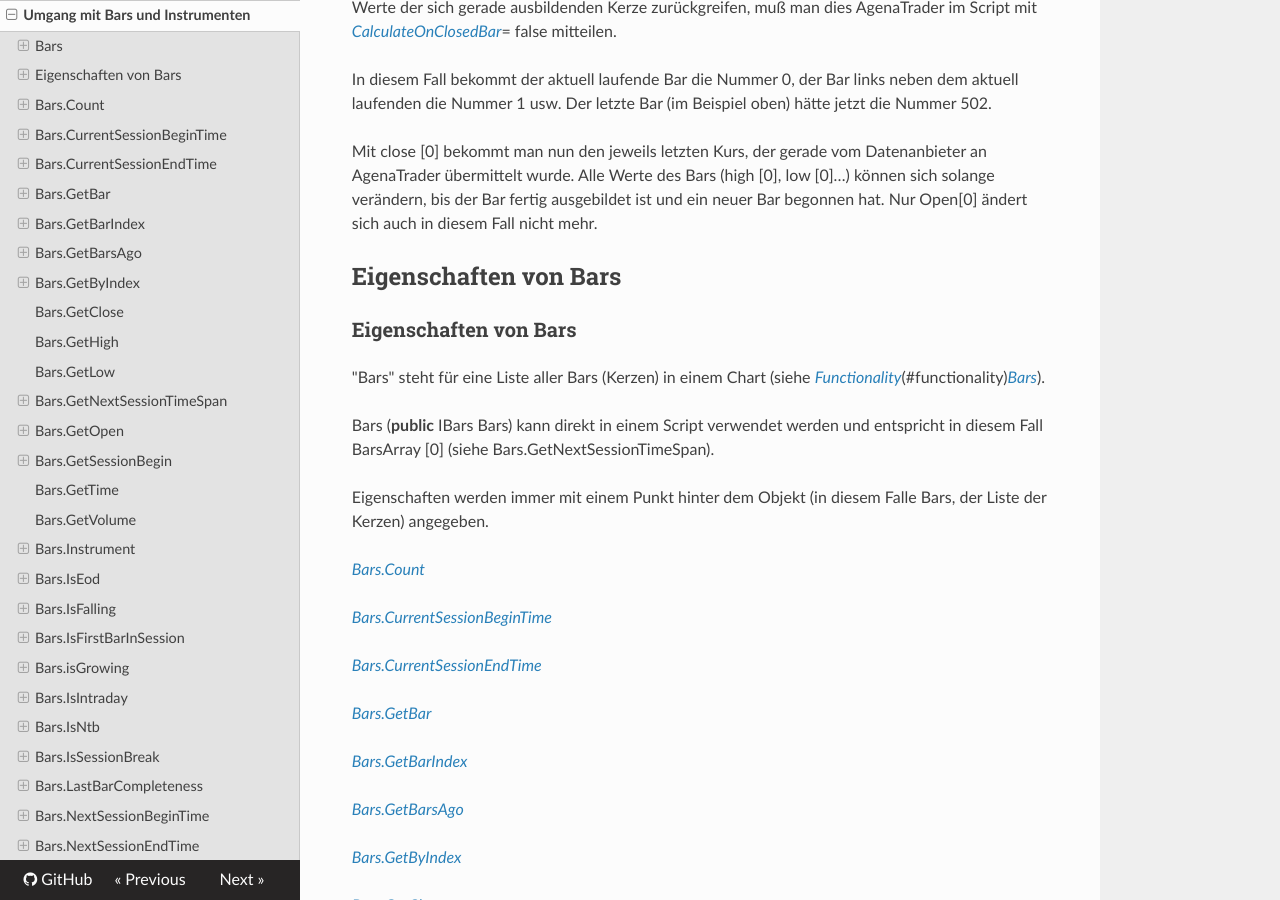
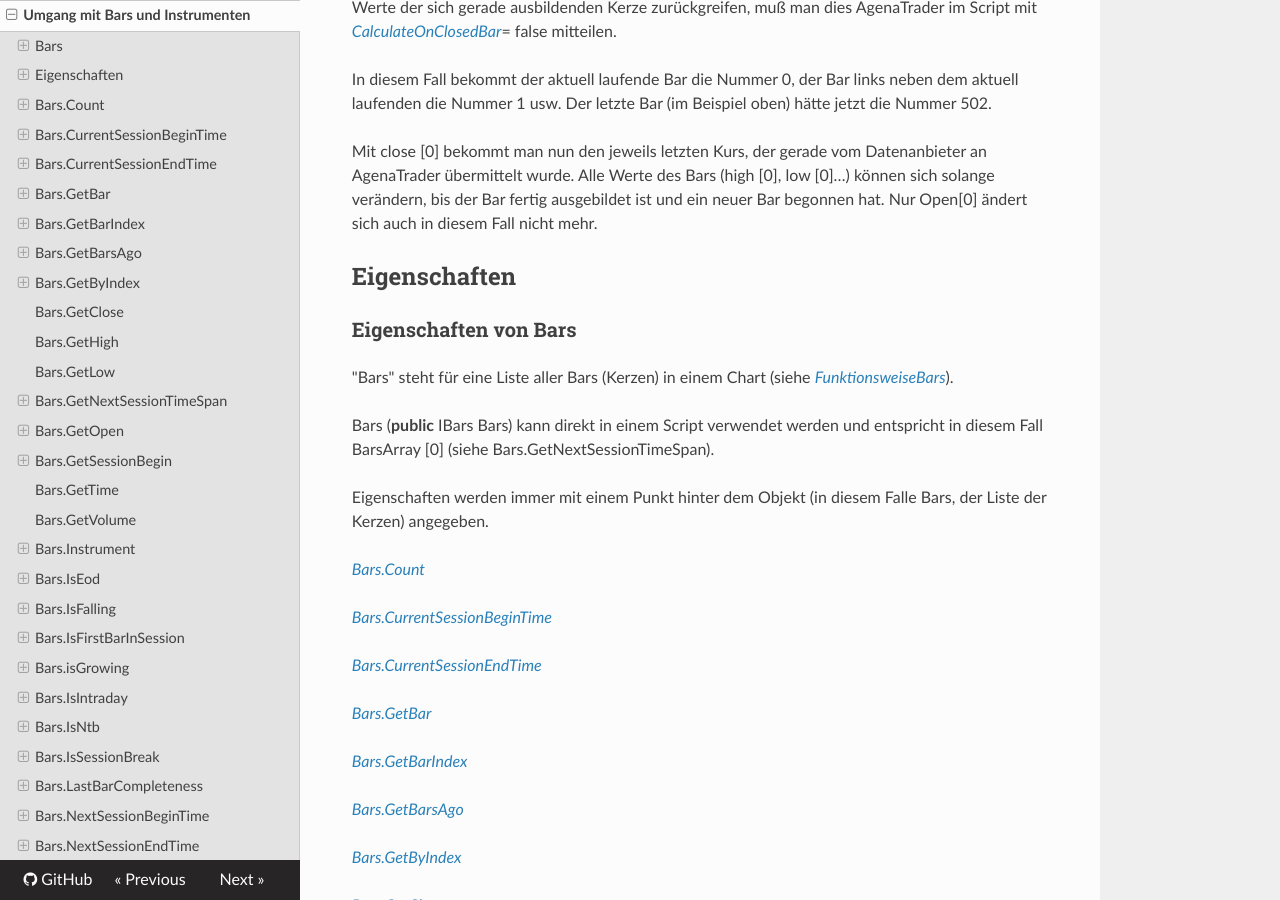
Before and after one commit to AgenaTrader/AgenaScript-documentation-de, an MkDocs documentation site: the page built from sources/umgang_mit_bars_und_instrumenten.md, in a window 1280 px wide and 900 px high, scrolled down 1518 px. Built offline with MkDocs 1.6.1, drawn with Linux system fonts in a browser that asks for light colours; nearby versions of some CDN libraries; old or Windows-style settings are respelled for this version of MkDocs; some of the changed text lies outside the part shown.

Commit message:
Update umgang_mit_bars_und_instrumenten.md

````diff
--- a/sources/umgang_mit_bars_und_instrumenten.md
+++ b/sources/umgang_mit_bars_und_instrumenten.md
@@ -43,9 +43,9 @@ In diesem Fall bekommt der aktuell laufende Bar die Nummer 0, der Bar links nebe
 
 Mit close \[0\] bekommt man nun den jeweils letzten Kurs, der gerade vom Datenanbieter an AgenaTrader übermittelt wurde. Alle Werte des Bars (high \[0\], low \[0\]…) können sich solange verändern, bis der Bar fertig ausgebildet ist und ein neuer Bar begonnen hat. Nur Open\[0\] ändert sich auch in diesem Fall nicht mehr.
 
-## Eigenschaften von Bars
+## Eigenschaften
 ### Eigenschaften von Bars
-"Bars" steht für eine Liste aller Bars (Kerzen) in einem Chart (siehe [*Functionality*](#functionality)(#functionality)[*Bars*](#bars)).
+"Bars" steht für eine Liste aller Bars (Kerzen) in einem Chart (siehe [*Funktionsweise*](#funktionsweise)[*Bars*](#bars)).
 
 Bars (**public** IBars Bars) kann direkt in einem Script verwendet werden und entspricht in diesem Fall BarsArray \[0\] (siehe Bars.GetNextSessionTimeSpan).
 
@@ -214,7 +214,7 @@ Bars.GetBar(DateTime time)
 ```
 
 ### Weitere Informationen
-zur Indizierung von Bars siehe [*Functionality*](#functionality), [*Bars*](#bars)
+zur Indizierung von Bars siehe [*Funktionsweise*](#funktionsweise), [*Bars*](#bars)
 
 zur Benutzung von DateTime siehe [http://msdn.microsoft.com/de-de/library/system.datetime.aspx](http://msdn.microsoft.com/de-de/library/system.datetime.aspx)
 
@@ -244,7 +244,7 @@ Bars.GetBarIndex (DateTime dt)
 ```
 
 ### Weitere Informationen
-zur Indizierung von Bars siehe [*Functionality*](#functionality), [*Bars*](#bars)
+zur Indizierung von Bars siehe [*Funktionsweise*](#funktionsweise), [*Bars*](#bars)
 
 ### Beispiel
 ```cs
@@ -273,7 +273,7 @@ Bars.GetBarsAgo(DateTime time)
 ```
 
 ### Weitere Informationen
-zur Indizierung von Bars siehe [*Functionality*](#functionality), [*Bars*](#bars)
+zur Indizierung von Bars siehe [*Funktionsweise*](#funktionsweise), [*Bars*](#bars)
 
 zur Benutzung von DateTime siehe  [http://msdn.microsoft.com/de-de/library/system.datetime.aspx](http://msdn.microsoft.com/de-de/library/system.datetime.aspx)
 
@@ -299,7 +299,7 @@ Bars.GetByIndex (int Index)
 ```
 
 ### Weitere Informationen
-zur Indizierung von Bars siehe [*Functionality*](#functionality), [*Bars*](#bars)
+zur Indizierung von Bars siehe [*Funktionsweise*](#funktionsweise), [*Bars*](#bars)
 
 ### Beispiel
 ```cs
````
Also changed, not shown: other parts of sources/umgang_mit_bars_und_instrumenten.md (+12 -12 lines).
